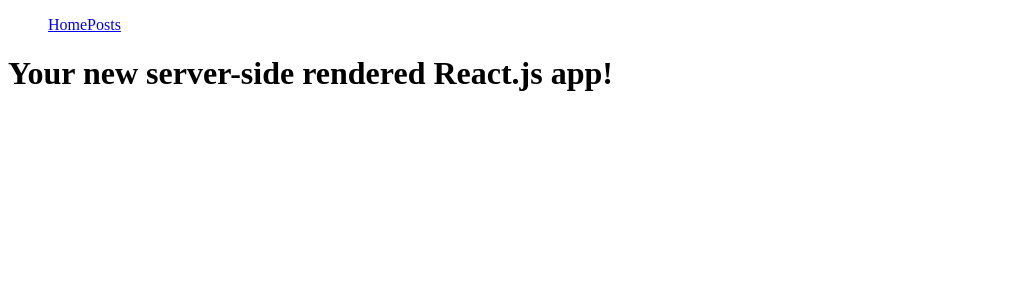
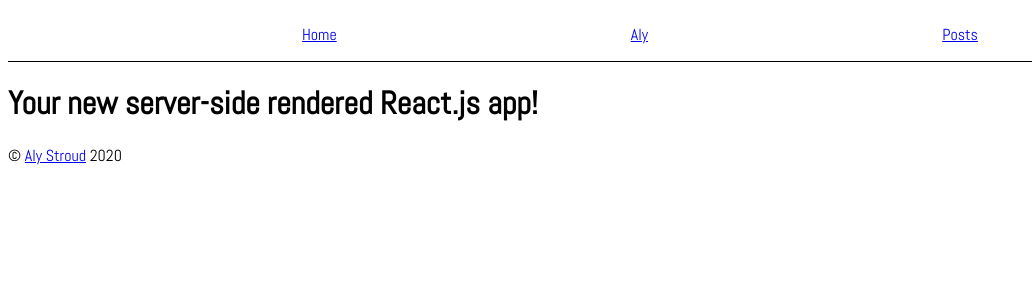
Before and after one commit to alystroud/first-next-js, a Next.js app: page / in a window 1280 px wide. Shown: the top 300 px of the page, without its empty margins (0-1032 px from the left). Built offline with nearby package versions, Linux system fonts and the light colour scheme.

Commit message:
Add basic footer, aly page and some style

```diff
--- /dev/null
+++ b/components/Footer.js
@@ -0,0 +1,7 @@
+import "../styles/index.css";
+
+export default () => (
+  <footer>
+    © <a href="https://alystroud.github.io">Aly Stroud</a> 2020
+  </footer>
+)
--- a/components/Navigation.js
+++ b/components/Navigation.js
@@ -5,6 +5,7 @@
   <nav>
     <ul>
         <li><Link href="/"><a href="/">Home</a></Link></li>
+        <li><Link href="/aly"><a href="./aly">Aly</a></Link></li>
         <li><Link href="/posts"><a href="/posts">Posts</a></Link></li>
     </ul>
   </nav>
--- a/pages/index.js
+++ b/pages/index.js
@@ -1,6 +1,8 @@
 import Head from 'next/head';
+import Footer from '../components/Footer';
 import Navigation from '../components/Navigation';
 import { Fragment } from 'react';
+import "../styles/index.css";
 
 export default () => (
   <Fragment>
@@ -10,7 +12,9 @@
       <meta name="description" content="This is an example of a meta description. This will show up in search results." />
       <meta charSet="utf-8" />
       <meta name="viewport" content="initial-scale=1.0, width=device-width" />
+      <link href="https://fonts.googleapis.com/css?family=Abel" rel="stylesheet"/>
     </Head>
     <h1>Your new server-side rendered React.js app!</h1>
+    <Footer/>
   </Fragment>
 )
--- a/routes.js
+++ b/routes.js
@@ -4,4 +4,5 @@
 module.exports = routes()
   .add( 'index', '/' )
   .add( 'posts' )
-  .add( 'single', '/posts/:slug' );
+  .add( 'single', '/posts/:slug' )
+  .add( 'aly');
--- a/styles/Navigation.css
+++ b/styles/Navigation.css
@@ -1,5 +1,17 @@
 nav {
   width: 100%;
+  border-bottom: 1px solid black;
+  display: flex;
+  flex-direction: row;
+  justify-content: center;
+}
+
+nav ul {
+  width: 100%;
+  padding: 0;
+  display: flex;
+  flex-direction: row;
+  justify-content: space-evenly;
 }
 
 nav li {
--- /dev/null
+++ b/styles/index.css
@@ -0,0 +1,3 @@
+* {
+  font-family:'Abel', sans-serif;
+}
```
Also changed, not shown: components/Bio.js (+8 -5 lines), pages/aly.js (added, +12 -0 lines), pages/posts.js (+7 -0 lines), pages/single.js (+6 -3 lines), styles/Bio.css (added, +14 -0 lines), styles/styles.css (deleted).
